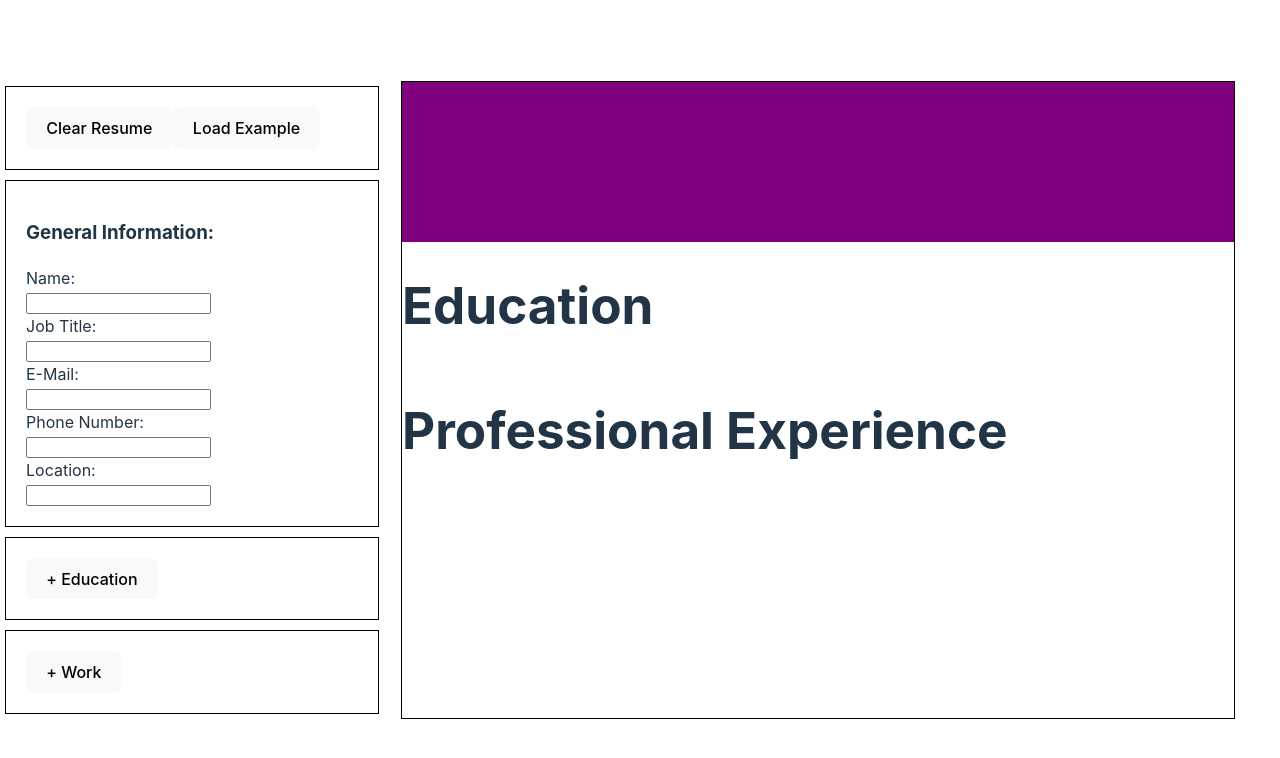
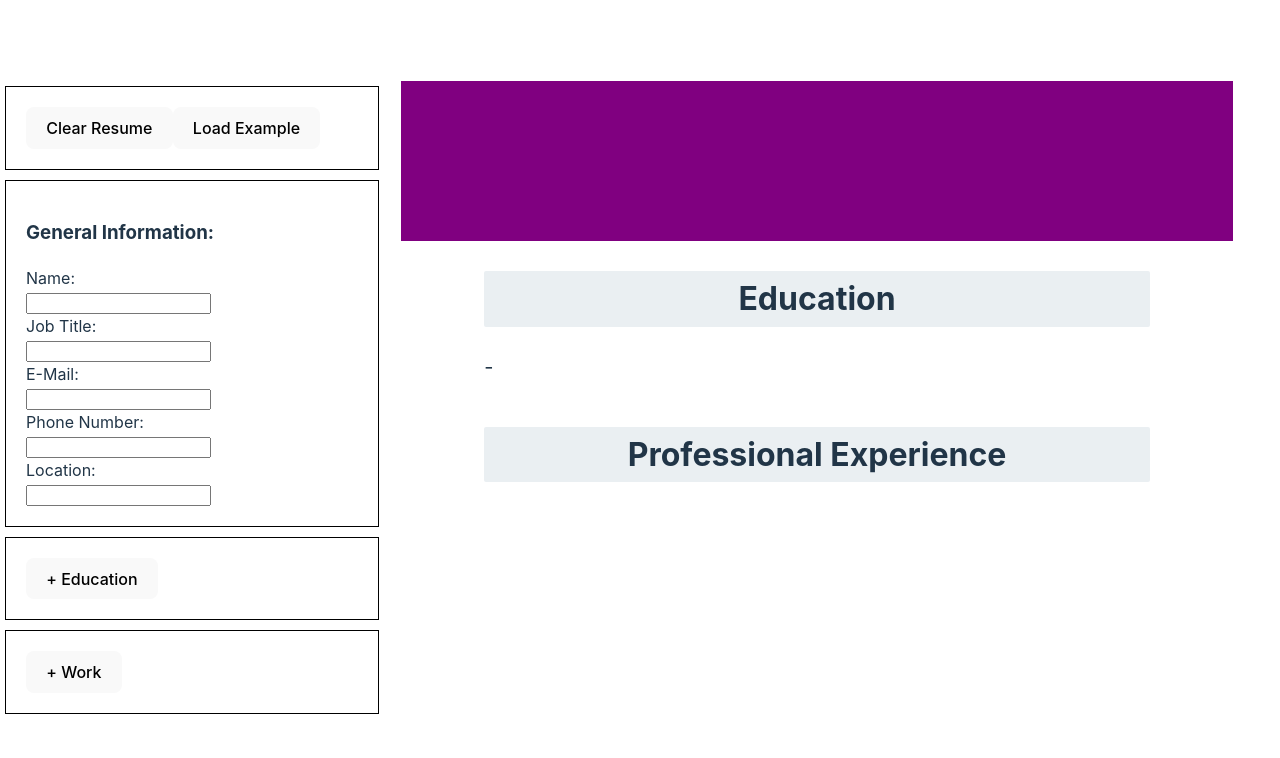
Before and after one commit to BenPhillips-21/cvApp, a React (Vite) app: page / in a window 1280 px wide. Shown: the top 758 px of the page. Built offline with nearby package versions, Linux system fonts and the light colour scheme.

Commit message:
worked on styling for education section

```diff
--- a/src/components/resume.jsx
+++ b/src/components/resume.jsx
@@ -18,25 +18,41 @@ export default function Resume({ works, business, jobTitle, responsibilities, st
             </div>
         </div>
     </div>
-    <div className = 'education-container'>
+    <div className='education-container'>
+        <div className='education-heading'>
             <h1>Education</h1>
+        </div>
         {educations.map((education, index) => (
-        <div key={index}>
-            <h3>{education.school}</h3>
+            <div key={index} className='education-info'>
+            <div className='education-info-group'>
+                <div className='dates-container'>
+                    <p>{education.startDate} - {education.endDate}</p>
+                </div>
+                <p>{education.schoolLocation}</p>
+            </div>
+            <div className='education-info-group'>
+                <p style={{ fontSize: '24px', fontWeight: '700', marginBottom: '-8px', marginTop: '16px' }}>{education.school}</p>
                 <p>{education.degree}</p>
-                <p>{education.schoolLocation}</p>
-                <p>Start Date: {education.startDate}</p>
-                <p>End Date: {education.endDate}</p>
+            </div>
             </div>
         ))}
-        <p>{school}</p>
+        <div className='education-info'>
+            <div className='education-info-group'>
+            <div className='dates-container'>
+                <p>{startDate} - {endDate}</p>
+            </div>
+            <p>{schoolLocation}</p>
+            </div>
+            <div className='education-info-group'>
+            <p style={{ fontSize: '24px', fontWeight: '700', marginBottom: '-8px', marginTop: '16px' }}>{school}</p>
             <p>{degree}</p>
-        <p>{schoolLocation}</p>
-        <p>{startDate}</p>
-        <p>{endDate}</p>
             </div>
-    <div className = 'workhistory-container'>
+        </div>
+        </div>
+    <div className = 'education-container'>
+    <div className = 'education-heading'>
         <h1>Professional Experience</h1>
+    </div>
         {works.map((work, index) => (
           <div key={index}>
             <h3>{work.business}</h3>
--- a/src/styles/styles.css
+++ b/src/styles/styles.css
@@ -5,8 +5,8 @@
 
 .app-container {
     display: flex;
-    flex-direction: column; /* Stack items vertically */
-    width: 30vw; /* 100% of viewport width */
+    flex-direction: column;
+    width: 30vw;
   }
 
   .section {
@@ -20,8 +20,56 @@
 
   .resume-container {
     display: flex;
-    flex-direction: column; /* Stack items vertically */
-    width: 65vw; /* 100% of viewport width */
+    flex-direction: column;
+    width: 65vw; /
     border: 1px solid black;
     margin-left: 17px;
 }
+
+.education-heading {
+  border-radius: 2px;
+  margin: 30px;
+  text-align: center;
+  width: 80%;
+  background-color: #EAEFF2;
+}
+
+.education-heading h1 {
+  font-size: 2rem;
+  margin-top: 10px;
+  margin-bottom: 10px;
+}
+
+.education-container {
+  display: flex;
+  flex-direction: column; /* Stack items vertically */
+  justify-content: center; /* Center items horizontally */
+  align-items: center; /* Center items vertically */
+  text-align: center; /* Center text within each container */
+}
+
+.education-info {
+  display: flex;
+  width: 80%;
+  margin-top: -25px;
+}
+
+
+
+.dates-container {
+  display: flex;
+  flex-direction: row;
+  text-align: left;
+  justify-content: left; /* Center items horizontally */
+  align-items: left; /* Center items vertically */
+  margin-bottom: -25px;
+}
+
+.education-info-group {
+  min-width: 180px;
+  text-align: left;
+  justify-content: left; /* Center items horizontally */
+  align-items: left; /* Center items vertically */
+  margin-right: 20px;
+  font-size: 20px;
+}
```
Lines whose indentation alone changed are shown as unchanged.
